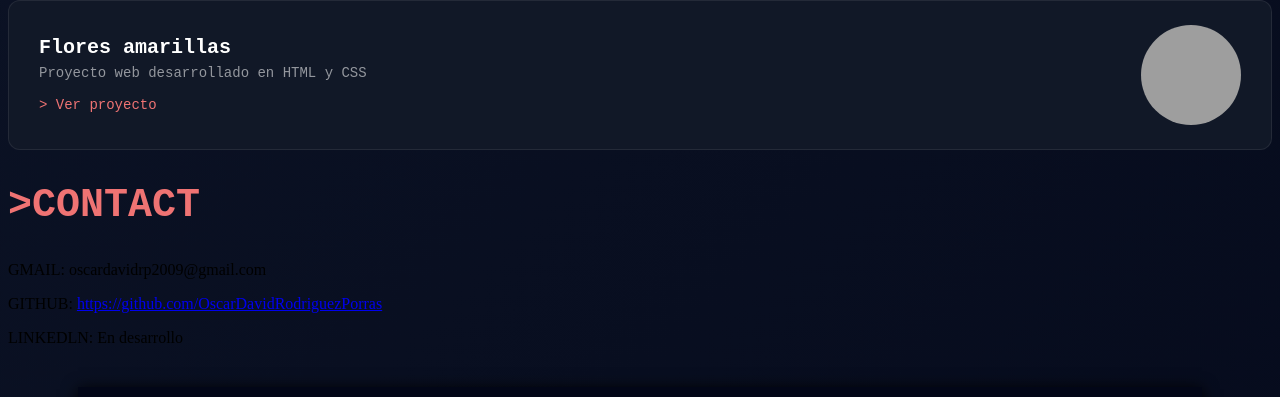
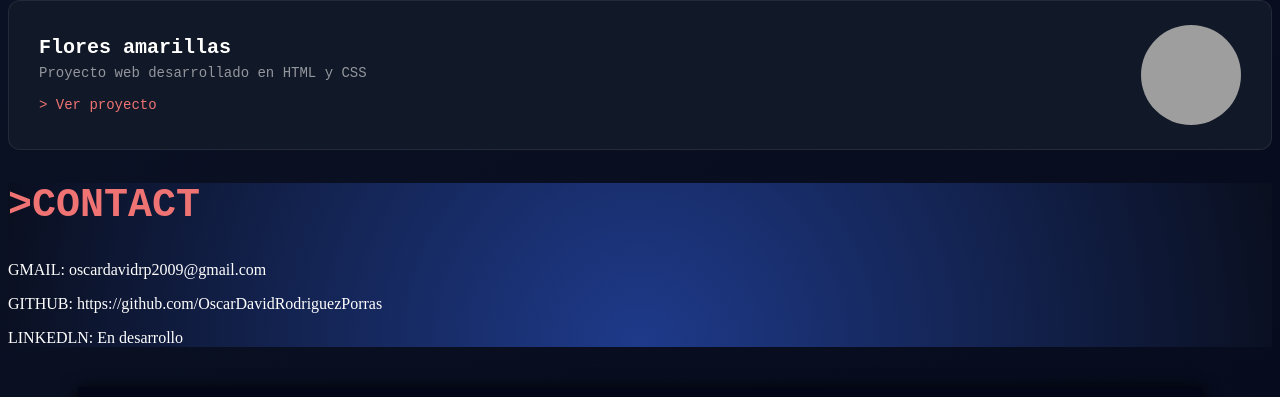
Before and after one commit to OscarDavidRodriguezPorras/portafolio, a plain HTML site: page index.html in a window 1280 px wide. Shown: the part 1622-2019 px from the top of the page. Drawn offline with Linux system fonts and the light colour scheme; grey boxes are pictures that could not be loaded.

Commit message:
feat: se agrego footer

```diff
--- a/styles.css
+++ b/styles.css
@@ -366,5 +366,21 @@ img:hover{ transform: scale(1.05); }
 
 /*Footer*/
 footer{
+    background: radial-gradient(circle at bottom, #1e3a8a, #0a0f1f);
+    color: white;
+}
 
+footer p{
+    color: white;
 }
+
+footer a{
+    text-decoration: none;
+    color: white;
+    transition: 0.3s;
+}
+
+footer a:hover{
+  color: #6c63ff;
+  text-shadow: 0 0 10px #6c63ff;
+}
```
